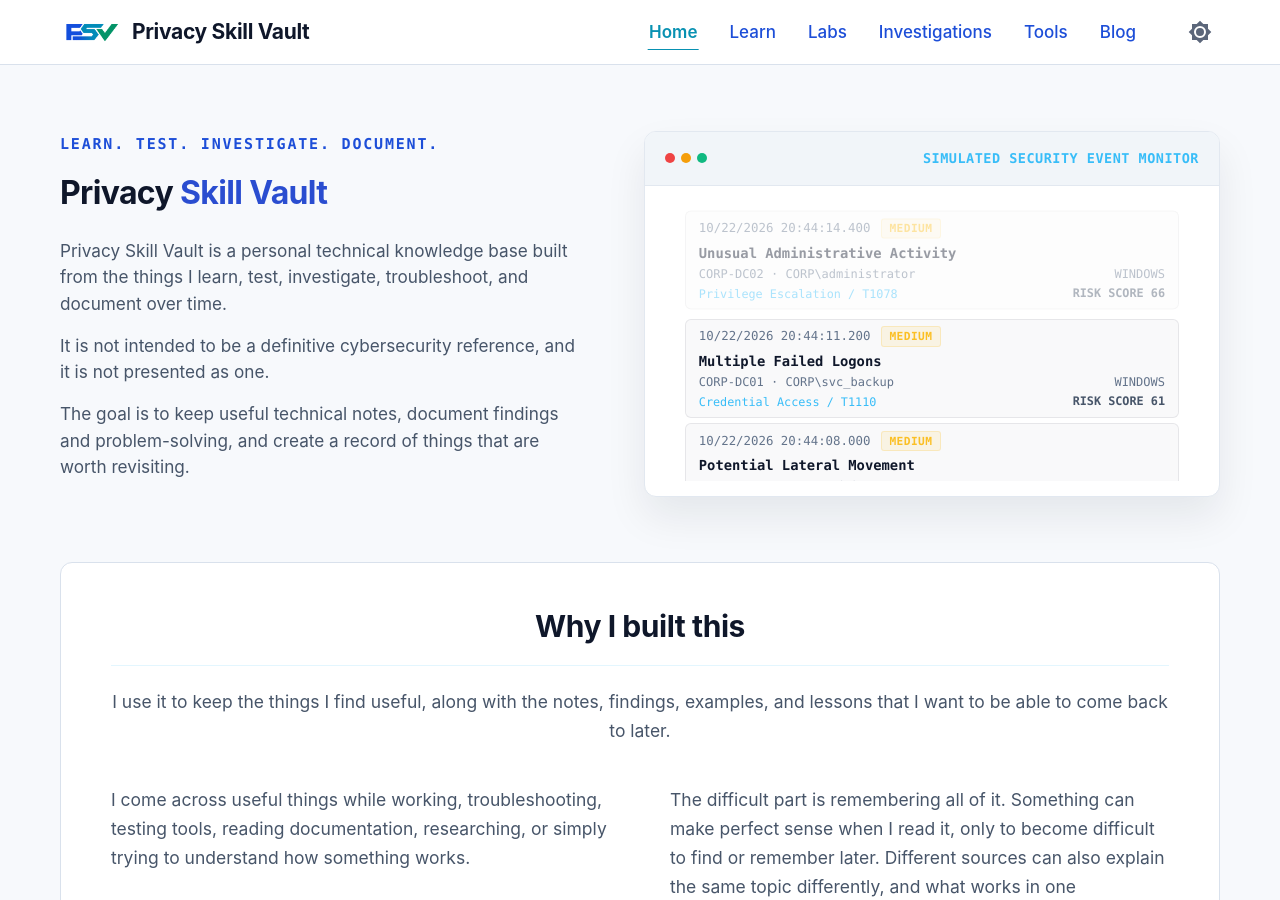
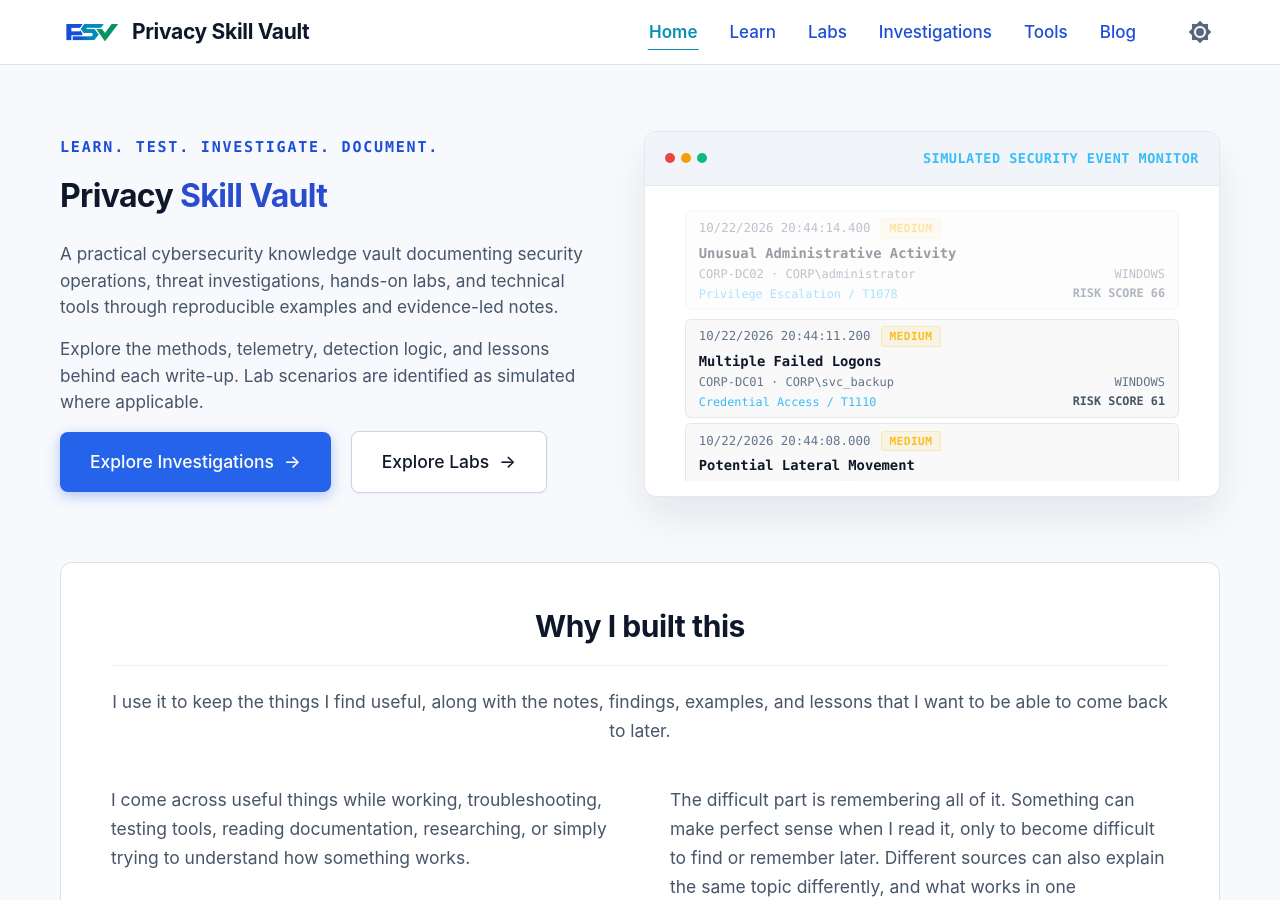
Before and after one commit to PrivacySkillVault/privacyskillvault.github.io, an MkDocs documentation site: the page built from docs/index.md, in a window 1280 px wide and 900 px high. Built offline with MkDocs 1.6.1 and Material for MkDocs 9.7.7, drawn with Linux system fonts in a browser that asks for light colours.

Commit message:
Clarify homepage value proposition and add clear calls to action

```diff
--- a/docs/index.md
+++ b/docs/index.md
@@ -1537,14 +1537,15 @@ body.psv-home__modal-open {
           Privacy <span class="psv-home__gradient-text">Skill Vault</span>
         </h1>
         <p class="psv-home__hero-desc">
-          Privacy Skill Vault is a personal technical knowledge base built from the things I learn, test, investigate, troubleshoot, and document over time.
+          A practical cybersecurity knowledge vault documenting security operations, threat investigations, hands-on labs, and technical tools through reproducible examples and evidence-led notes.
         </p>
         <p class="psv-home__hero-desc">
-          It is not intended to be a definitive cybersecurity reference, and it is not presented as one.
+          Explore the methods, telemetry, detection logic, and lessons behind each write-up. Lab scenarios are identified as simulated where applicable.
         </p>
-        <p class="psv-home__hero-desc">
-          The goal is to keep useful technical notes, document findings and problem-solving, and create a record of things that are worth revisiting.
-        </p>
+        <div class="psv-home__hero-actions">
+          <a class="psv-home__btn-primary" href="investigations/">Explore Investigations <span aria-hidden="true">→</span></a>
+          <a class="psv-home__btn-secondary" href="labs/">Explore Labs <span aria-hidden="true">→</span></a>
+        </div>
 
       </div>
 
```
